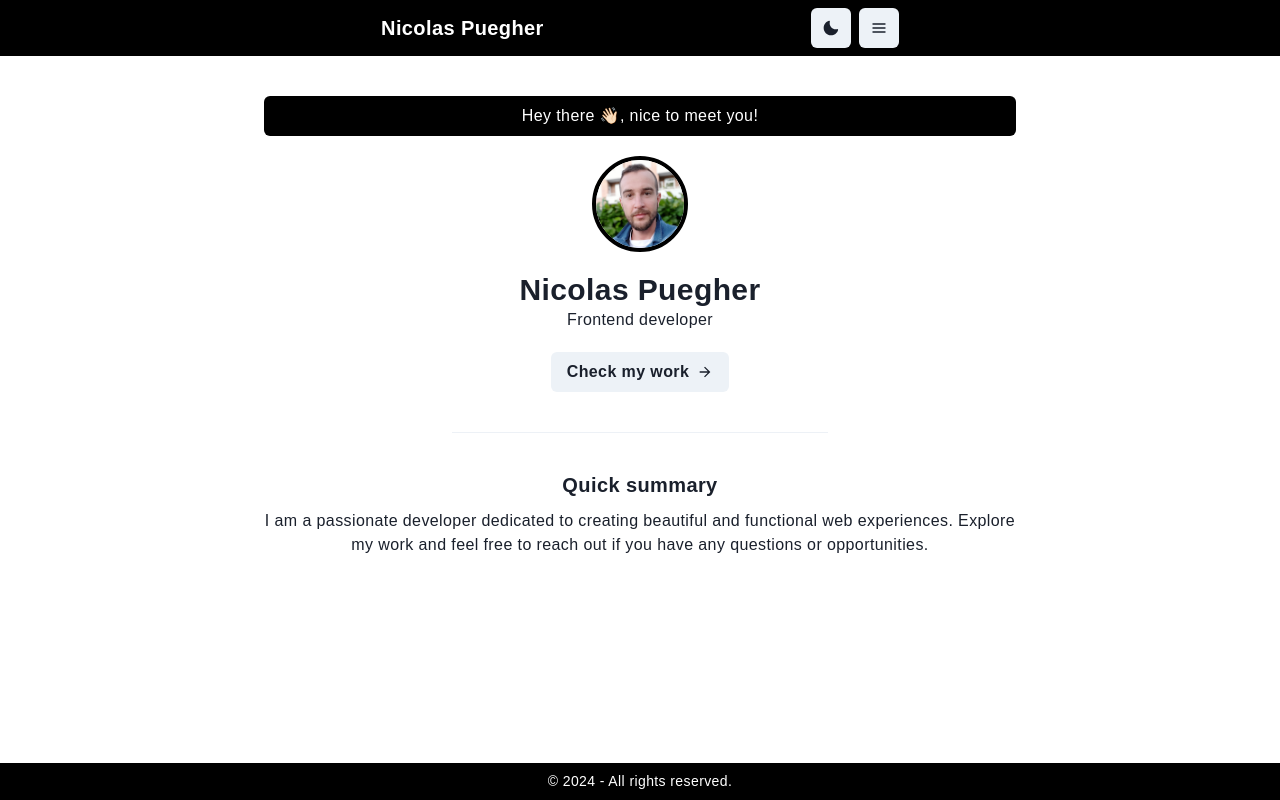
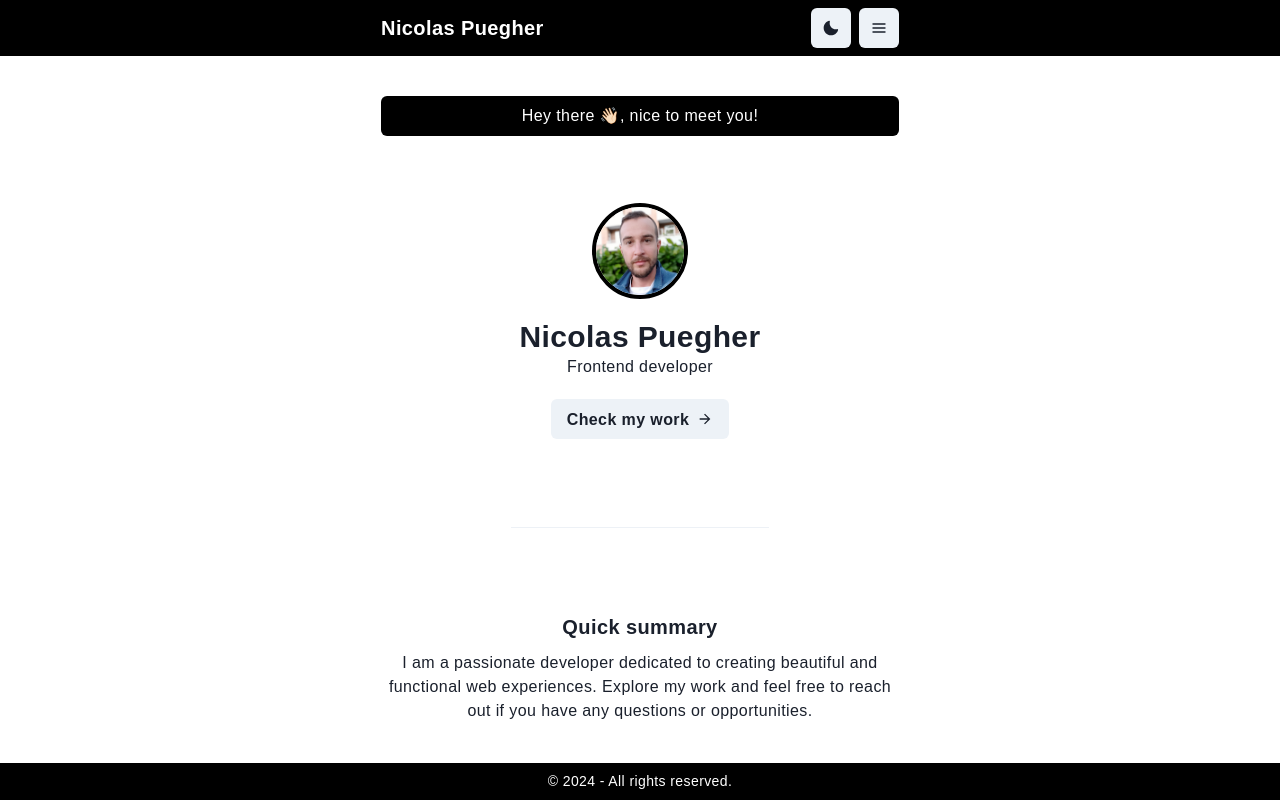
Before and after one commit to nicoPuegher/portfolio, a React (Vite) app: page / in a window 1280 px wide. Built offline with nearby package versions, Linux system fonts and the light colour scheme.

Commit message:
Replace the box component with the new layout-container in the main component

```diff
--- a/src/layouts/main.jsx
+++ b/src/layouts/main.jsx
@@ -1,8 +1,7 @@
 import React, { useContext } from 'react';
-import { Box } from '@chakra-ui/react';
-import PropTypes from 'prop-types';
 
 import Context from '@store/context';
+import LayoutContainer from '@/components/ui/layout-container';
 import Home from '@pages/home';
 import About from '@pages/about';
 import Works from '@pages/works';
@@ -13,32 +12,19 @@ export default function Main() {
 	const context = useContext(Context);
 
 	return (
-		<CustomBox>
+		<LayoutContainer
+			as="main"
+			variant="content"
+			display="flex"
+			flexDirection="column"
+			flexGrow={1}
+			justifyContent="space-between"
+		>
 			{context.page === 'home' && <Home />}
 			{context.page === 'about' && <About />}
 			{context.page === 'works' && <Works />}
 			{context.page === 'sortingVisualizer' && <SortingVisualizer />}
 			{context.page === 'expensesTracker' && <ExpensesTracker />}
-		</CustomBox>
+		</LayoutContainer>
 	);
 }
-
-function CustomBox({ children }) {
-	return (
-		<Box
-			as="main"
-			flexGrow="1"
-			maxW="container.md"
-			px={2}
-			py={10}
-			mx="auto"
-			display="flex"
-			flexDirection="column"
-		>
-			{children}
-		</Box>
-	);
-}
-CustomBox.propTypes = {
-	children: PropTypes.node.isRequired,
-};
```
